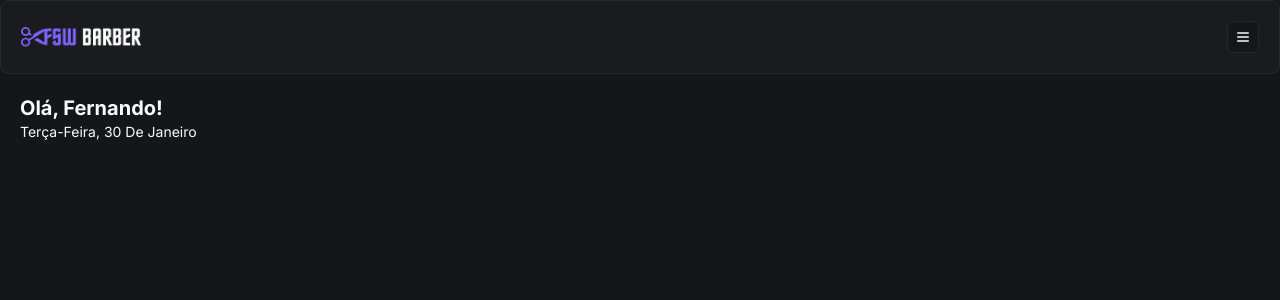
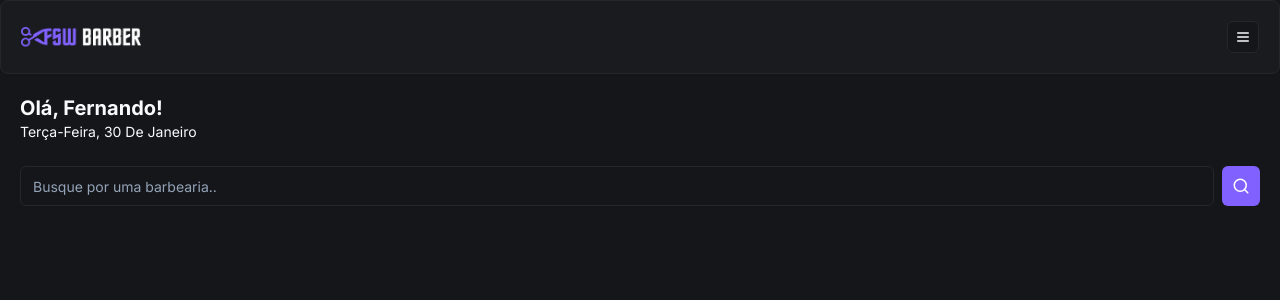
Before and after one commit to fernandoalbuquerqueponte/fsw-barber, a Next.js app: page / in a window 1280 px wide. Shown: the top 300 px of the page. Built offline with nearby package versions, Linux system fonts and the light colour scheme.

Commit message:
feat: add initial search component

```diff
--- /dev/null
+++ b/app/(home)/_components/search.tsx
@@ -0,0 +1,18 @@
+"use client";
+
+import { Button } from "@/app/_components/ui/button";
+import { Input } from "@/app/_components/ui/input";
+import { SearchIcon } from "lucide-react";
+
+const Search = () => {
+  return (
+    <div className="flex items-center gap-2">
+      <Input placeholder="Busque por uma barbearia.." />
+      <Button variant="default" size="icon">
+        <SearchIcon size={18} />
+      </Button>
+    </div>
+  );
+};
+
+export default Search;
--- a/app/(home)/page.tsx
+++ b/app/(home)/page.tsx
@@ -1,16 +1,23 @@
-import { format } from 'date-fns'
+import { format } from "date-fns";
 import Header from "../_components/header";
-import { ptBR } from 'date-fns/locale';
+import { ptBR } from "date-fns/locale";
+import Search from "./_components/search";
 
 export default function Home() {
   return (
     <div>
       <Header />
-      <div className='px-5 pt-5'>
-        <h2 className='text-xl font-bold'>Olá, Fernando!</h2>
-        <p className='capitalize text-sm'>{format(new Date(), "EEEE',' dd 'de' MMMM", {
-          locale: ptBR
-        })}</p>
+      <div className="px-5 pt-5">
+        <h2 className="text-xl font-bold">Olá, Fernando!</h2>
+        <p className="capitalize text-sm">
+          {format(new Date(), "EEEE',' dd 'de' MMMM", {
+            locale: ptBR,
+          })}
+        </p>
+      </div>
+
+      <div className="px-5 mt-6">
+        <Search />
       </div>
     </div>
   );
--- /dev/null
+++ b/app/_components/ui/input.tsx
@@ -0,0 +1,25 @@
+import * as React from "react"
+
+import { cn } from "@/app/_lib/utils"
+
+export interface InputProps
+  extends React.InputHTMLAttributes<HTMLInputElement> {}
+
+const Input = React.forwardRef<HTMLInputElement, InputProps>(
+  ({ className, type, ...props }, ref) => {
+    return (
+      <input
+        type={type}
+        className={cn(
+          "flex h-10 w-full rounded-md border border-input bg-background px-3 py-2 text-sm ring-offset-background file:border-0 file:bg-transparent file:text-sm file:font-medium placeholder:text-muted-foreground focus-visible:outline-none focus-visible:ring-2 focus-visible:ring-ring focus-visible:ring-offset-2 disabled:cursor-not-allowed disabled:opacity-50",
+          className
+        )}
+        ref={ref}
+        {...props}
+      />
+    )
+  }
+)
+Input.displayName = "Input"
+
+export { Input }
```
